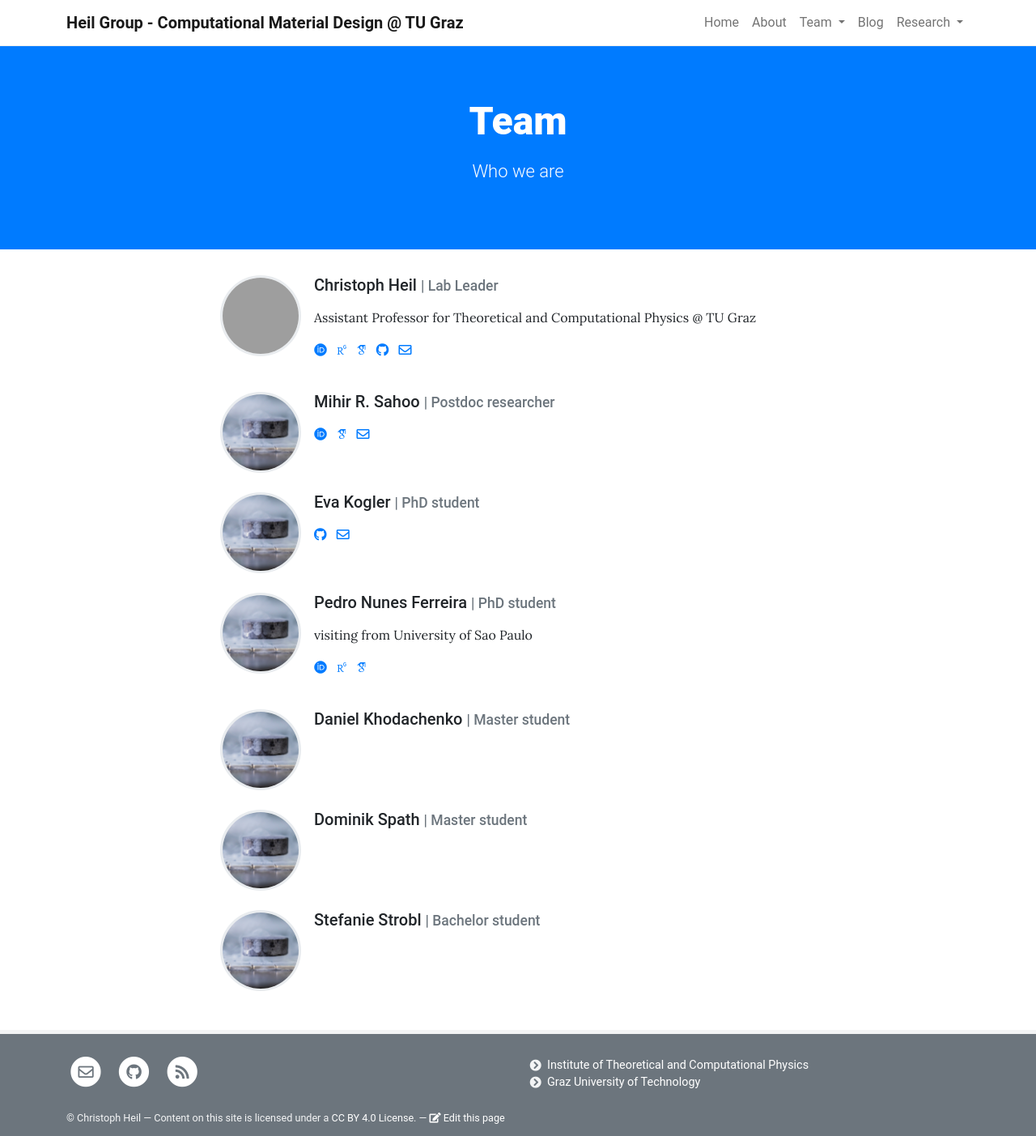
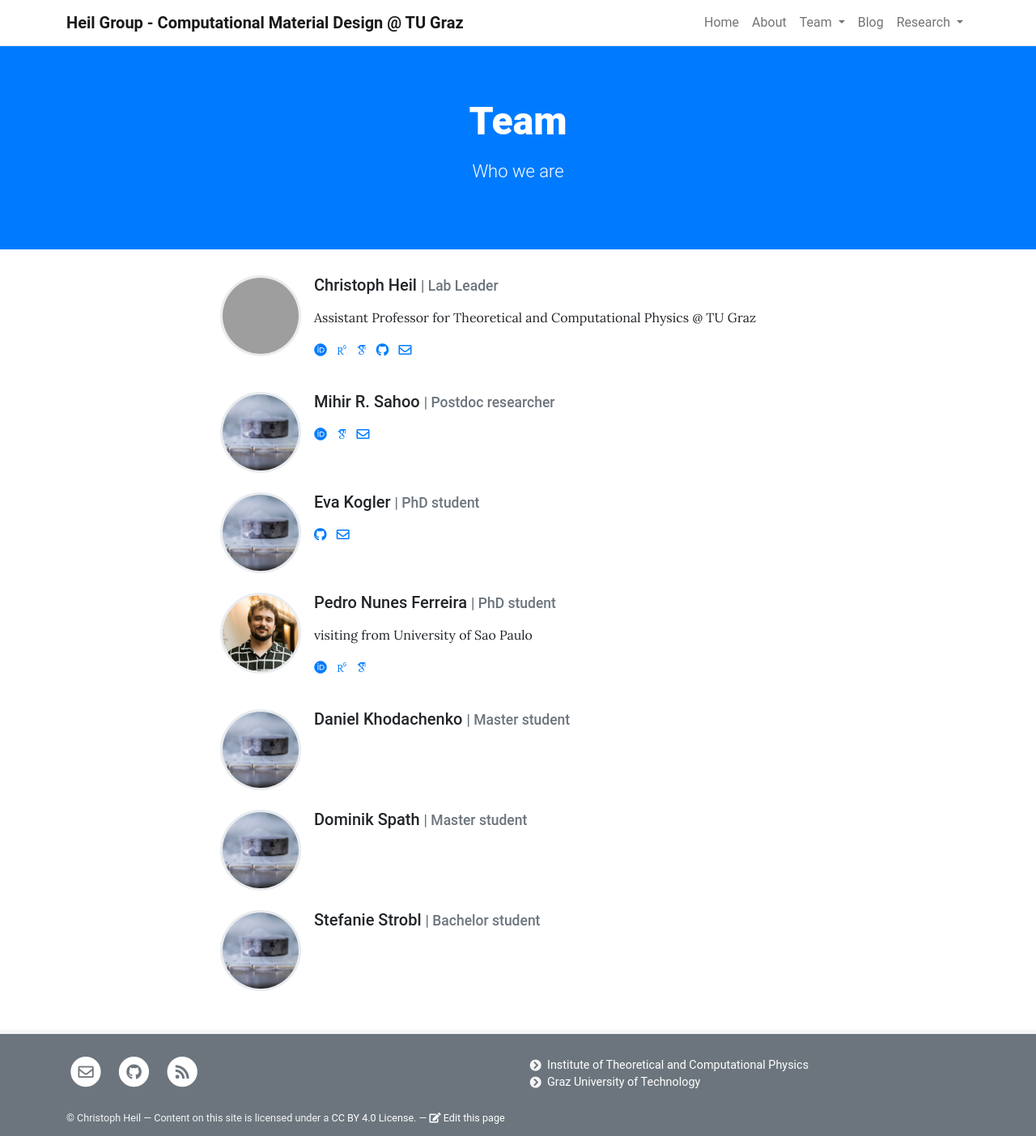
Before and after one commit to cheil/cheil.github.io, a Jekyll site: the page built from pages/team.md, in a window 1280 px wide. Shown: the whole page at 81% size. Built offline with Jekyll 4.4.1, drawn with Linux system fonts in a browser that asks for light colours; some web fonts are replaced; grey boxes are pictures that could not be loaded.

Commit message:
added Pedro's picture

```diff
--- a/_data/team.yml
+++ b/_data/team.yml
@@ -30,7 +30,7 @@
 
 - name: Pedro Nunes Ferreira
   role: PhD student
-  image: assets/theme/images/anonym.jpg
+  image: assets/theme/images/pnf.jpg
   description: >
     visiting from University of Sao Paulo
   orcid: 0000-0002-1135-0570
```
Also changed, not shown: assets/theme/images/pnf.jpg (added).
